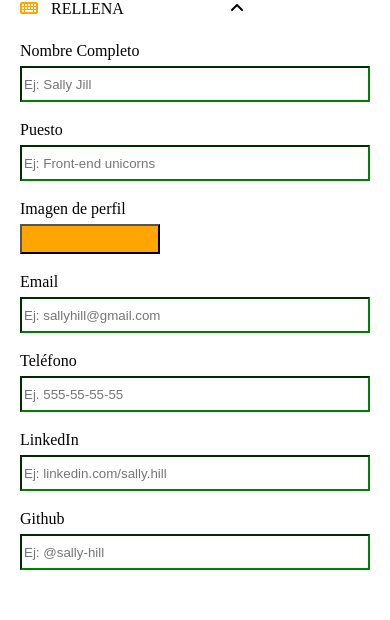
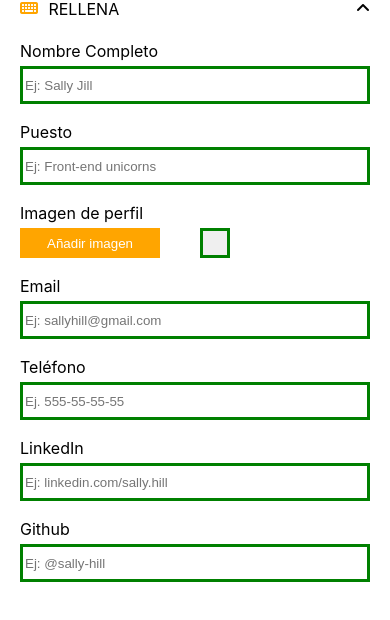
Before and after one commit to Adalab/project-promo-q-module-2-team-4, a website: page src/html/form.html in a window 390 px wide. Drawn offline with nearby package versions, Linux system fonts and the light colour scheme; files that its build step writes are made by us from their sources.

Commit message:
finished form in mobile design

```diff
--- a/src/html/partials/fieldset_2.html
+++ b/src/html/partials/fieldset_2.html
@@ -21,13 +21,16 @@
         id="work"
         class="fieldset__2--input"
       />
-      <label class="fieldset__2--label" for="AddImage">Imagen de perfil</label>
-      <input
-        placeholder="Añadir Imagen"
-        type="button"
-        id="AddImage"
-        class="fieldset__2--inputButton"
-      />
+
+      <fieldset class="fieldset__2--fieldset">
+        <legend>Imagen de perfil</legend>
+        <button class="fieldset__2--button">Añadir imagen</button>
+        <label for="AddImage"></label>
+        <input
+          type="button"
+          id="AddImage"
+          class="future_js"
+        /></fieldset>
       <label class="fieldset__2--label" for="email">Email</label>
       <input
         placeholder="Ej: sallyhill@gmail.com"
--- a/src/scss/layout/_fieldset_2.scss
+++ b/src/scss/layout/_fieldset_2.scss
@@ -1,13 +1,14 @@
 .fieldset__2 {
   display: flex;
   flex-direction: column;
-
+  width: 100%;
   &--legend {
     display: flex;
     flex-direction: row;
     text-align: left;
     align-items: center;
     margin: 20px 0 25px;
+    width: 100%;
   }
   &--iconKeyboard {
     color: orange;
@@ -20,20 +21,25 @@
   }
   &--title {
     text-transform: uppercase;
-    margin: 0 155px 0 10px;
-    width: 24px;
+    margin-left: 10px;
+    width: 100%;
   }
   &--input {
+    border: solid;
     border-color: green;
     height: 30px;
     margin: 7px 0 20px;
   }
-
-  &--inputButton {
+  &--fieldset {
+    display: flex;
+    flex-direction: row;
+    gap: 20px;
+  }
+  &--button {
     background-color: orange;
     color: white;
+    border: none;
     width: 140px;
-    height: 30px;
     height: 30px;
     margin: 7px 0 20px;
   }
@@ -43,8 +49,13 @@
   height: 30px;
   border: solid;
   border-color: green;
+  margin: 7px 0 20px;
 }
 .form {
   height: 100vh;
   margin: 0 20px 0 20px;
+  font-family: -apple-system, BlinkMacSystemFont, "Segoe UI", Roboto, Oxygen,
+    Ubuntu, Cantarell, "Open Sans", "Helvetica Neue", sans-serif;
 }
+
+// Añadir variables y font family //
```
